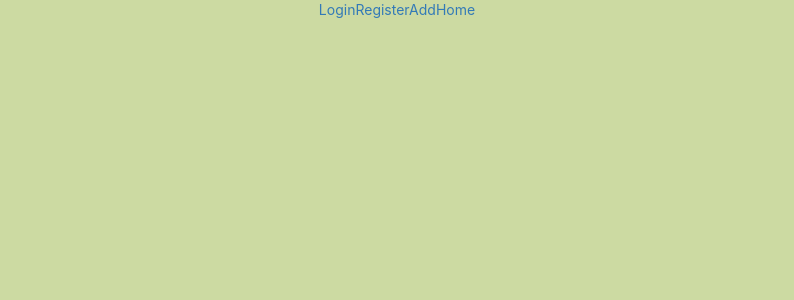
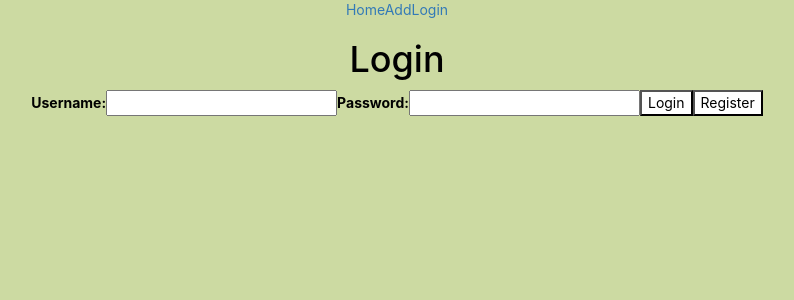
Before and after one commit to edengilligan/GA-Capstone, a React (Create React App) app in the folder client/: page / in a window 1280 px wide. Shown: the top 300 px of the page, without its empty margins (243-1037 px from the left). Built offline with nearby package versions, Linux system fonts and the light colour scheme.

Commit message:
routes logically making sense now, register user not coded. Stlying left to do and pop up

```diff
--- a/client/src/App.js
+++ b/client/src/App.js
@@ -1,7 +1,6 @@
 import TimeContainer from "./components/AddTimeForm";
 import TimeFormEdit from "./components/TimeFormEdit";
 import {UserForm} from "./components/User/UserForm"
-import {RegisterUser} from "./components/User/RegisterUser"
 import {List} from "./components/List";
 import AddTimeForm from "./components/AddTimeForm";
 // import Login from "./components/Login";
@@ -12,16 +11,12 @@ export const App = () => {
   return (
     <Router>
       <div>
-      <Link to="/login">Login</Link>
-      <Link to="/register">Register</Link>
+      <Link to="/home">Home</Link>
         <Link to="/add">Add</Link>
-        <Link to="/">Home</Link>
+        <Link to="/">Login</Link>
         <Switch>
-        {/* <Route exact path="/login">
+        <Route exact path="/login">
             <UserForm />
-          </Route> */}
-          <Route exact path="/register">
-            <RegisterUser />
           </Route>
           <Route exact path="/add">
             <AddTimeForm />
@@ -29,9 +24,13 @@ export const App = () => {
           <Route exact path="/timesheet/edit/:id" >
             <TimeFormEdit />
           </Route>
-          <Route exact path="/login">
+          <Route exact path="/">
             <UserForm />
-           {/* <List />  */}
+          </Route>
+
+          <Route exact path="/home">
+            <h1>Current Timesheets</h1>
+           <List />
           </Route>
         </Switch>
       </div>
--- a/client/src/components/User/RegisterUser.js
+++ /dev/null
@@ -1,24 +0,0 @@
-import React, { useEffect, useState } from "react";
-
-export const RegisterUser = () => {
-    const [form, setForm] = useState({
-        name: '',
-        password: ''
-    })
-    return (
-        <div>
-            <h1>Register</h1>
-            <form>
-                <label>
-                    Username:
-                    <input name="username" value={form.name} />
-                </label>
-                <label>
-                    Password:
-                    <input name="password" value={form.password} />
-                </label>
-                <button type="submit">Register</button>
-            </form>
-        </div>
-    )
-}
--- a/client/src/components/User/UserForm.js
+++ b/client/src/components/User/UserForm.js
@@ -27,7 +27,7 @@ export const UserForm = () => {
     .then(data => {
        window.localStorage.setItem('token', data.token)
        if (data.token) {
-        history.replace('/')
+        history.replace('/home')
       }
     })
   }
@@ -48,6 +48,7 @@ export const UserForm = () => {
           />
         </label>
         <button type="submit">Login</button>
+        <button type="submit">Register</button>
       </form>
     </div>
   );
```
Also changed, not shown: 1 other file (tests, documents, lock files or other folders).
